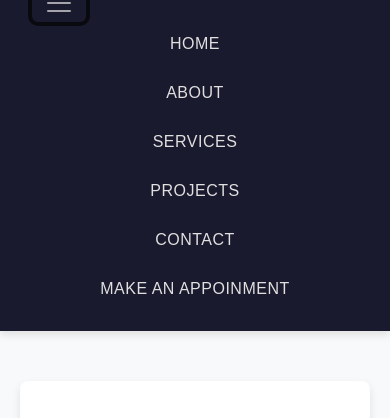
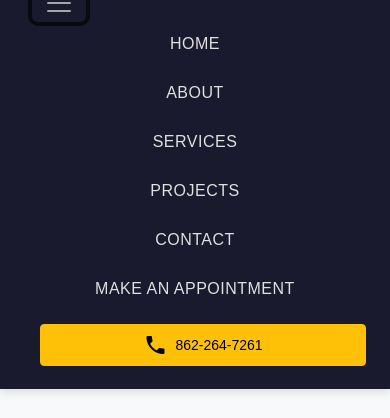
Before and after one commit to Kingtechharsh/Modern-Code-Hub, a plain HTML site: page appointment.html in a window 390 px wide. Both pictures are taken after a click on the button "Toggle navigation". Shown: the part 81-499 px from the top of the page. Drawn offline with nearby package versions, Linux system fonts and the light colour scheme.

Commit message:
Update appointment.html

```diff
--- a/appointment.html
+++ b/appointment.html
@@ -82,6 +82,20 @@
                 text-align: center;
                 margin-right: 0;
                 margin-bottom: 5px;
+            }
+        }
+
+        .navbar .btn {
+            display: flex;
+            justify-content: center;
+            align-items: center;
+            padding: 0.5rem 1rem;
+        }
+
+        @media (max-width: 768px) {
+            .navbar .btn {
+                width: 100%;
+                margin: 0.5rem 0;
             }
         }
         /* Appointment Section */
@@ -233,22 +247,19 @@
 </head>
 <body>
 
-    <!-- Navbar -->
     <nav class="navbar navbar-expand-lg">
         <div class="container">
             <a class="navbar-brand" href="#">
                 <img src="img/logo.png" alt="Modern Code Hub Logo" style="height: 40px; width: auto;" class="me-2">
-                <!-- Adjust height and width as needed -->
                 Modern Code Hub
             </a>
             <button class="navbar-toggler" type="button" data-bs-toggle="collapse" data-bs-target="#navbarNav" aria-controls="navbarNav" aria-expanded="false" aria-label="Toggle navigation">
                 <span class="navbar-toggler-icon"></span>
             </button>
-
             <div class="collapse navbar-collapse" id="navbarNav">
                 <ul class="navbar-nav ms-auto">
                     <li class="nav-item">
-                        <a class="nav-link" href="index.html">Home</a>
+                        <a class="nav-link" href="#Home">Home</a>
                     </li>
                     <li class="nav-item">
                         <a class="nav-link" href="#about">About</a>
@@ -262,17 +273,20 @@
                     <li class="nav-item">
                         <a class="nav-link" href="#contact">Contact</a>
                     </li>
-
                     <li class="nav-item">
-                        <a class="nav-link" href="appointment.html">Make an Appoinment</a>
+                        <a class="nav-link" href="appointment.html">Make an Appointment</a>
+                    </li>
+                    <li class="nav-item">
+                        <a href="tel:+18622647261" class="btn btn-sm btn-warning ms-2 d-lg-inline-flex align-items-center">
+                            <i class="material-icons me-2">phone</i>862-264-7261
+                        </a>
                     </li>
                 </ul>
-                <a href="tel:+18622647261" class="btn btn-sm btn-warning ms-2 d-none d-lg-inline-flex align-items-center">
-                    <i class="material-icons me-2">phone</i>862-264-7261
-                </a>
             </div>
         </div>
     </nav>
+
+
     <!-- Appointment Section -->
     <section class="appointment-section">
         <div class="appointment-container">
```
